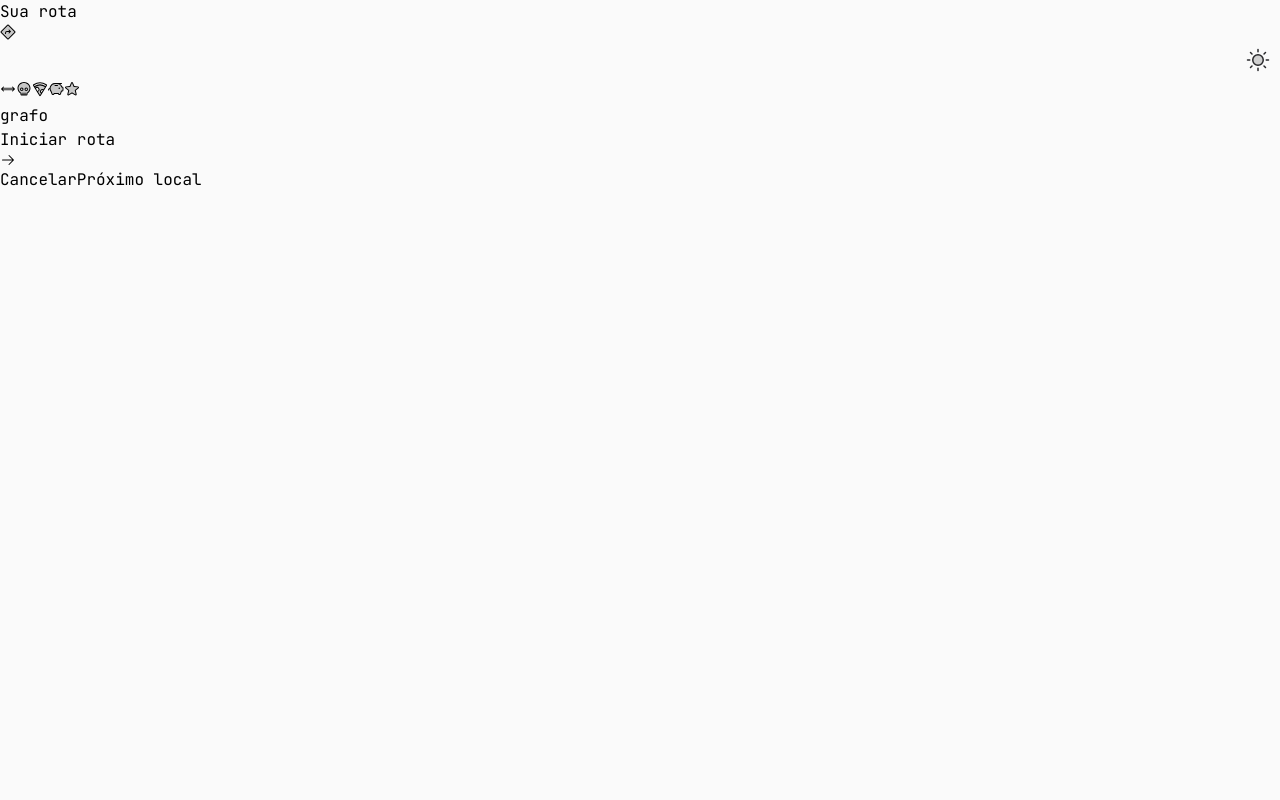
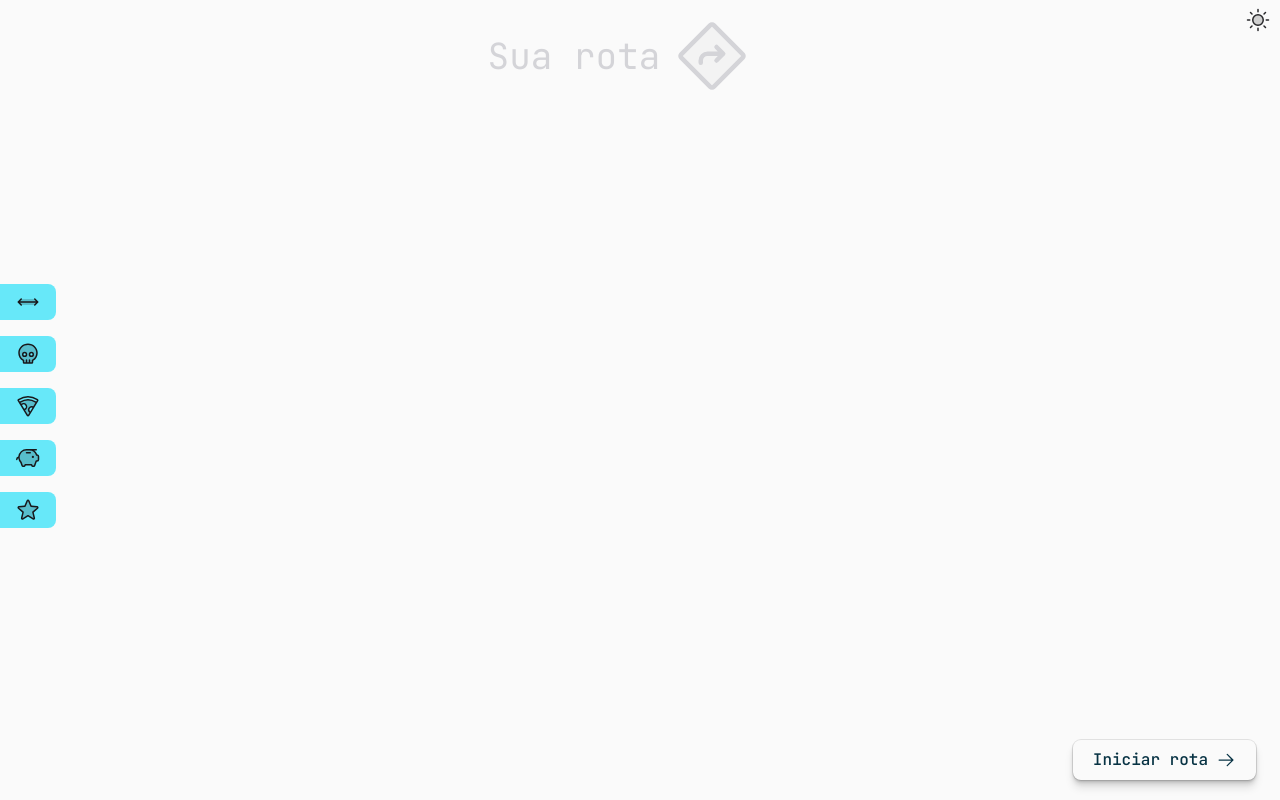
Before and after one commit to TheBestRoosterBr/Rotas-da-UFS, a React app in the folder frontend/: page /route in a window 1280 px wide. Built offline with nearby package versions, Linux system fonts and the light colour scheme.

Commit message:
estilização da página de rotas

```diff
--- a/frontend/src/app/pages/route/index.tsx
+++ b/frontend/src/app/pages/route/index.tsx
@@ -1,8 +1,12 @@
-import { ReactNode } from 'react';
+import {
+    ReactNode,
+    useState
+} from 'react';
 
 import {
     ArrowRight,
     ArrowsHorizontal,
+    HandPalm,
     PiggyBank,
     Pizza,
     Skull,
@@ -14,65 +18,156 @@ import { ThemeMode } from '@/components/themeMode';
 
 
 export function RoutePage(): ReactNode {
+    const search_names = {
+        0: 'Largura',
+        1: 'Profundidade',
+        2: 'Gulosa',
+        3: 'Custo Uniforme',
+        4: 'A estrela',
+    };
+
+    const [searchAlgorithmHover, setSearchAlgorithmHover] = useState<number>(-1);
+    const [searchAlgorithm, setSearchAlgorithm] = useState<number>(-1);
+    const [isRunningRoute, setRunningRoute] = useState<boolean>(false);
+
+
+    function handleRunRoute(): void {
+        alert('Implement run route!');
+        setRunningRoute(true);
+    }
+
+
     return (
-        <>
-            <header>
-                <div>
+        <div className='flex flex-col min-h-screen'>
+            <header className='flex items-baseline'>
+                <div className='flex items-center justify-center mt-5 m-auto space-x-4 text-zinc-300'>
+                    <span className='text-4xl'>
                         Sua rota
+                    </span>
                     <TrafficSign
+                        className='text-7xl'
                         weight='duotone' />
                 </div>
 
                 <ThemeMode />
             </header>
 
-            <main>
-                <div>
-                    <button>
+            <main className='flex flex-1 items-center text-zinc-300'>
+                <div className='text-zinc-900 space-y-4'>
+                    <button
+                        onClick={() => setSearchAlgorithm(0)}
+                        onMouseEnter={() => setSearchAlgorithmHover(0)}
+                        onMouseLeave={() => setSearchAlgorithmHover(-1)}
+                        className={`flex items-center px-4 py-1.5 rounded-r-lg ${searchAlgorithm == 0 ? 'border-y border-r border-cyan-300 text-cyan-300' : 'bg-cyan-300'}`}>
                         <ArrowsHorizontal
+                            className='size-6'
                             weight='duotone' />
+
+                        {searchAlgorithmHover === 0 && (
+                            <span className='mx-7'>
+                                {search_names[searchAlgorithmHover]}
+                            </span>
+                        )}
                     </button>
-                    <button>
+                    <button
+                        onClick={() => setSearchAlgorithm(1)}
+                        onMouseEnter={() => setSearchAlgorithmHover(1)}
+                        onMouseLeave={() => setSearchAlgorithmHover(-1)}
+                        className={`flex items-center px-4 py-1.5 rounded-r-lg ${searchAlgorithm == 1 ? 'border-y border-r border-cyan-300 text-cyan-300' : 'bg-cyan-300'}`}>
                         <Skull
+                            className='size-6'
                             weight='duotone' />
+
+                        {searchAlgorithmHover === 1 && (
+                            <span className='mx-7'>
+                                {search_names[searchAlgorithmHover]}
+                            </span>
+                        )}
                     </button>
-                    <button>
+                    <button
+                        onClick={() => setSearchAlgorithm(2)}
+                        onMouseEnter={() => setSearchAlgorithmHover(2)}
+                        onMouseLeave={() => setSearchAlgorithmHover(-1)}
+                        className={`flex items-center px-4 py-1.5 rounded-r-lg ${searchAlgorithm == 2 ? 'border-y border-r border-cyan-300 text-cyan-300' : 'bg-cyan-300'}`}>
                         <Pizza
+                            className='size-6'
                             weight='duotone' />
+
+                        {searchAlgorithmHover === 2 && (
+                            <span className='mx-7'>
+                                {search_names[searchAlgorithmHover]}
+                            </span>
+                        )}
                     </button>
-                    <button>
+                    <button
+                        onClick={() => setSearchAlgorithm(3)}
+                        onMouseEnter={() => setSearchAlgorithmHover(3)}
+                        onMouseLeave={() => setSearchAlgorithmHover(-1)}
+                        className={`flex items-center px-4 py-1.5 rounded-r-lg ${searchAlgorithm == 3 ? 'border-y border-r border-cyan-300 text-cyan-300' : 'bg-cyan-300'}`}>
                         <PiggyBank
+                            className='size-6'
                             weight='duotone' />
+
+                        {searchAlgorithmHover === 3 && (
+                            <span className='mx-7'>
+                                {search_names[searchAlgorithmHover]}
+                            </span>
+                        )}
                     </button>
-                    <button>
+                    <button
+                        onClick={() => setSearchAlgorithm(4)}
+                        onMouseEnter={() => setSearchAlgorithmHover(4)}
+                        onMouseLeave={() => setSearchAlgorithmHover(-1)}
+                        className={`flex items-center px-4 py-1.5 rounded-r-lg ${searchAlgorithm == 4 ? 'border-y border-r border-cyan-300 text-cyan-300' : 'bg-cyan-300'}`}>
                         <Star
+                            className='size-6'
                             weight='duotone' />
+
+                        {searchAlgorithmHover === 4 && (
+                            <span className='mx-7'>
+                                {search_names[searchAlgorithmHover]}
+                            </span>
+                        )}
                     </button>
-                </div>
-
-                <div>
-                    <p>grafo</p>
                 </div>
             </main>
 
-            <footer>
-                <button>
+            <footer className='px-6 py-5'>
+                {!isRunningRoute ? (
+                    <button
+                        onClick={handleRunRoute}
+                        className='ml-auto hover:bg-cyan-300 shadow-shadow text-cyan-950 dark:bg-cyan-300 dark:hover:bg-cyan-400 px-5 py-2 font-medium flex items-center gap-2 rounded-lg'>
                         Iniciar rota
 
                         <ArrowRight
+                            className='size-5'
+                            />
+                    </button>
+                ) : (
+                    <div className='flex items-center justify-between'>
+                        <button
+                            onClick={() => alert('implement cancel route')}
+                            className='hover:bg-cyan-300 shadow-shadow text-cyan-950 dark:bg-cyan-300 dark:hover:bg-cyan-400 px-5 py-2 font-medium flex items-center gap-2 rounded-lg'>
+                            Cancelar
+
+                            <HandPalm
+                                weight='duotone'
+                                className='size-5'
                                 />
                         </button>
 
-                <div>
-                    <button>
-                        Cancelar
-                    </button>
+                        <button
+                            onClick={() => alert('implement next loc')}
+                            className='ml-auto hover:bg-cyan-300 shadow-shadow text-cyan-950 dark:bg-cyan-300 dark:hover:bg-cyan-400 px-5 py-2 font-medium flex items-center gap-2 rounded-lg'>
+                            Próximo local
 
-                    <button>
-                        Próximo local
+                            <ArrowRight
+                                className='size-5'
+                                />
                         </button>
                     </div>
+                )}
             </footer>
-        </>
+        </div>
     );
 }
```
Lines whose indentation alone changed are shown as unchanged.
